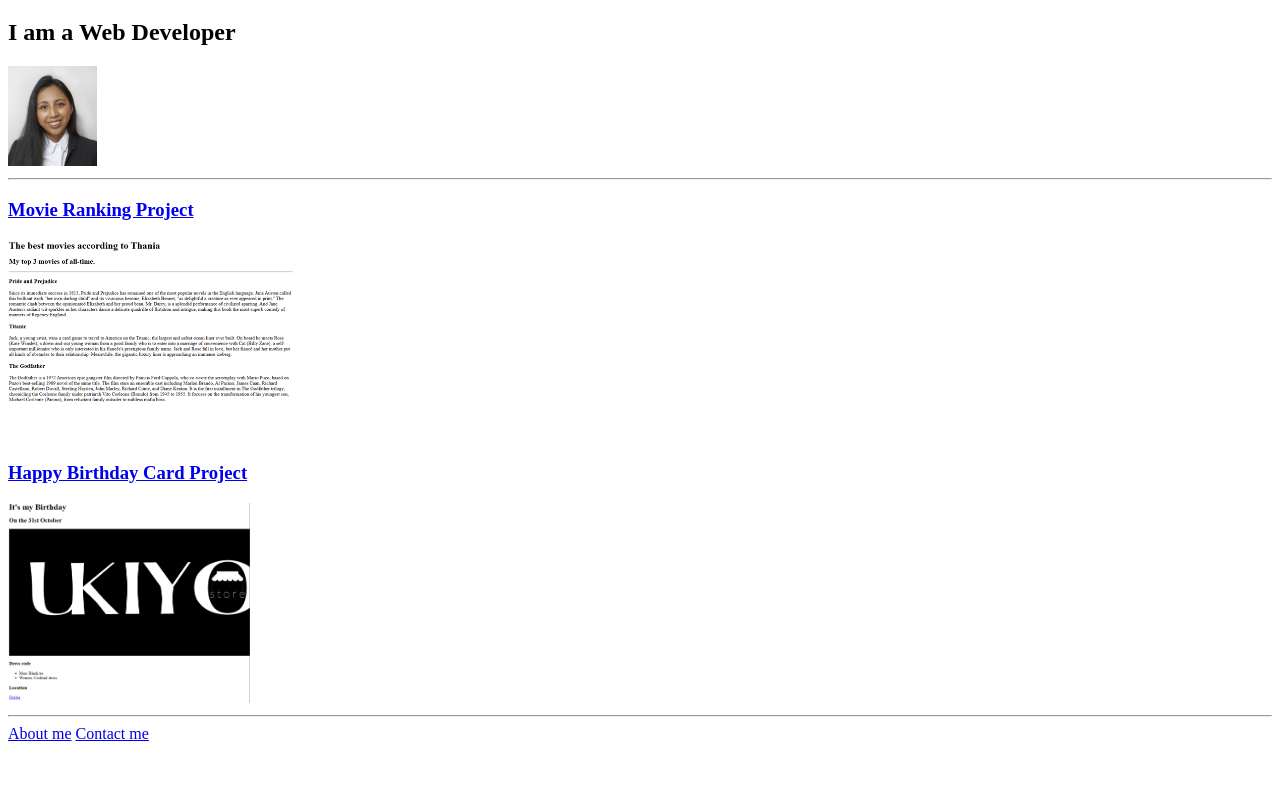
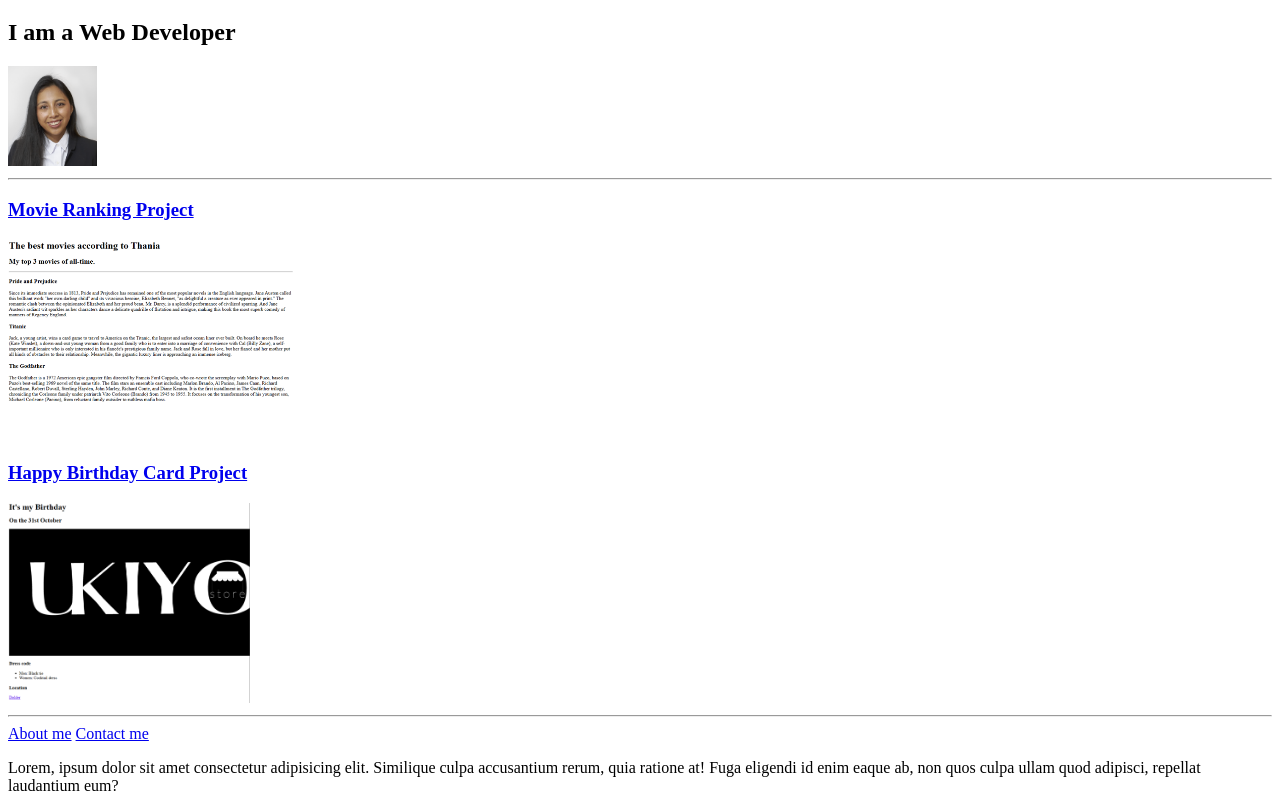
Before and after one commit to thajesiac/portfolio-repo, a plain HTML site: page index.html in a window 1280 px wide. Shown: the part 61-872 px from the top of the page. Before the commit the page ends 812 px from the top, so only its background shows below. Drawn offline with Linux system fonts and the light colour scheme; files whose address does not match are found by name.

Commit message:
Revert "content deleted"
This reverts commit 083e7617b064a9f0d5c37cb6d8f1f90b1f31b4ef.

```diff
--- a/index.html
+++ b/index.html
@@ -18,7 +18,7 @@
     <hr/>
     <a href="./Public/about.html">About me</a>
     <a href="./Public/contact.html">Contact me</a>
-
+    <p>Lorem, ipsum dolor sit amet consectetur adipisicing elit. Similique culpa accusantium rerum, quia ratione at! Fuga eligendi id enim eaque ab, non quos culpa ullam quod adipisci, repellat laudantium eum?</p>
 
 </body>
 </html>
```
